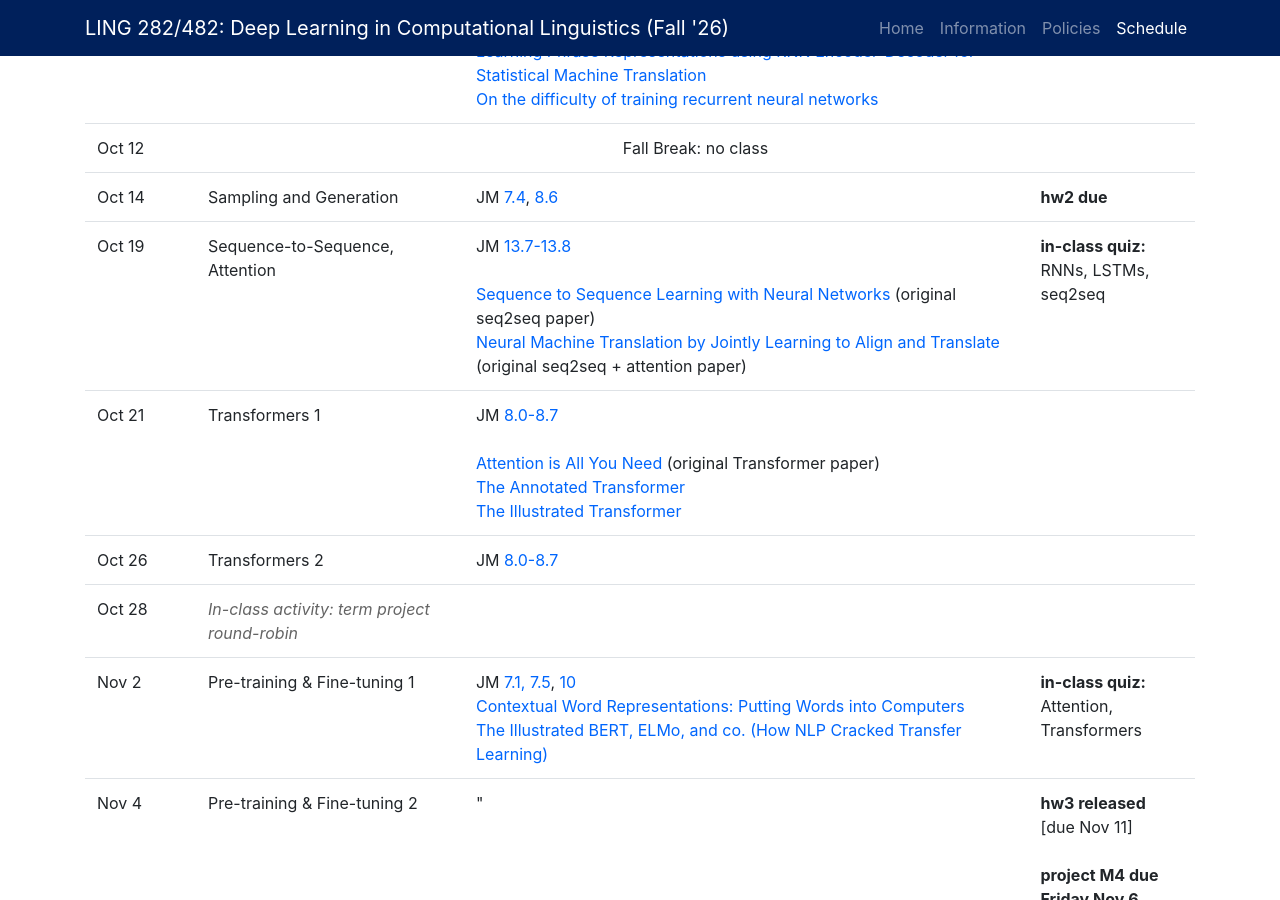
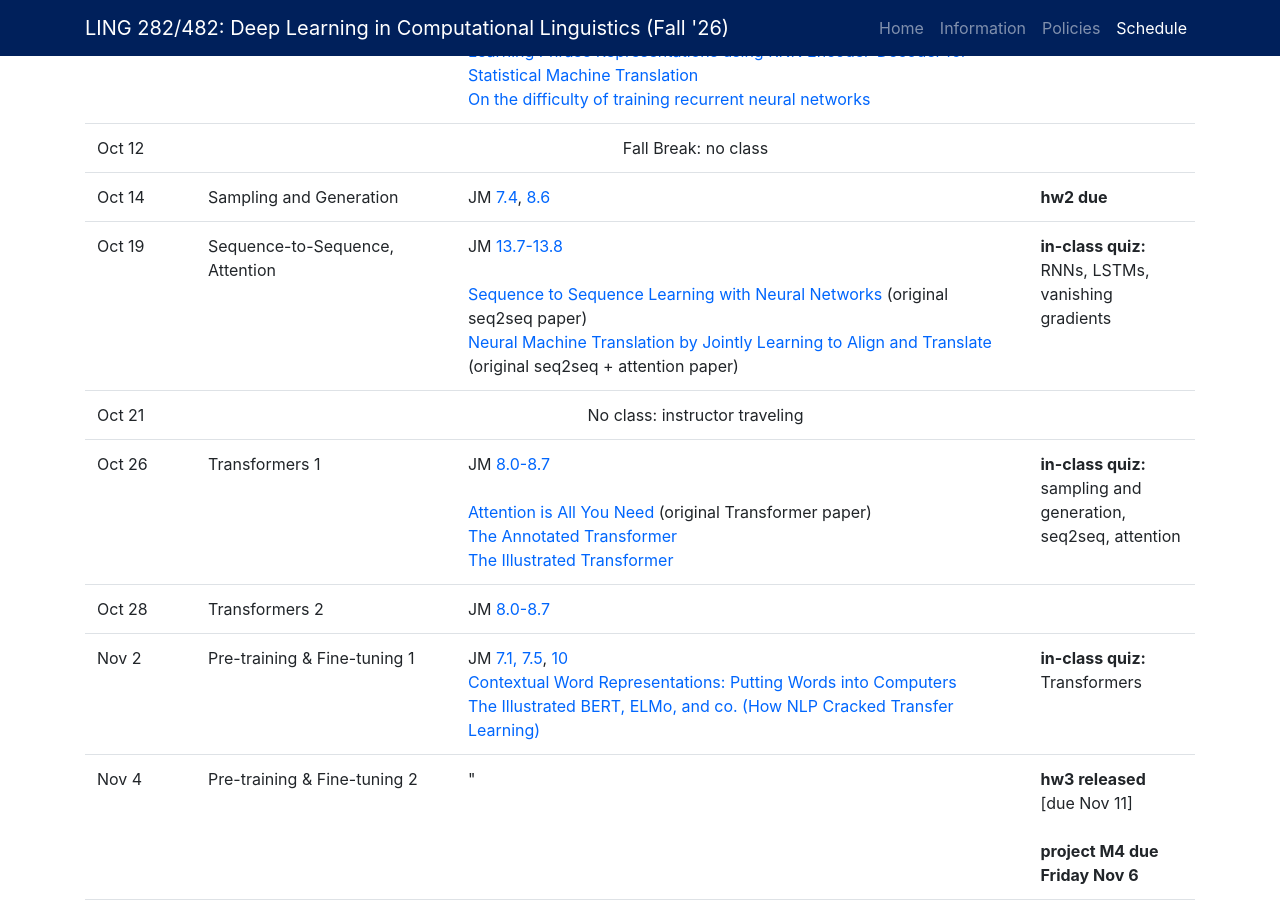
Before and after one commit to cmdowney88/cmdowney88.github.io, a Jekyll site: the page teaching/ling282/fall26/index.html, which Jekyll copies as it is, in a window 1280 px wide and 900 px high, scrolled down 4336 px. Built offline with Jekyll 4.4.1, drawn with Linux system fonts in a browser that asks for light colours.

Commit message:
ling282: cancel Oct 21 and drop the project round-robin
Oct 21 is an instructor absence. Dropping the round-robin frees the slot it
consumes, so Transformers shifts to Oct 26/28 and the session count still
balances. Quiz topics realigned so each Monday quiz covers only material
already taught.

```diff
--- a/teaching/ling282/fall26/index.html
+++ b/teaching/ling282/fall26/index.html
@@ -447,11 +447,15 @@
 									<a href="https://arxiv.org/pdf/1409.0473.pdf" target="_blank">Neural Machine Translation by Jointly Learning to Align and Translate</a> (original seq2seq + attention paper)
 								</td>
 								<td>
-									<strong>in-class quiz:</strong> RNNs, LSTMs, seq2seq
+									<strong>in-class quiz:</strong> RNNs, LSTMs, vanishing gradients
 								</td>
 							</tr>
 							<tr>
 								<td>Oct 21</td>
+								<td colspan="3" align="center">No class: instructor traveling</td>
+							</tr>
+							<tr>
+								<td>Oct 26</td>
 								<td>
 									Transformers 1
 								</td>
@@ -464,24 +468,18 @@
 									<br />
 									<a href="http://jalammar.github.io/illustrated-transformer/" target="_blank">The Illustrated Transformer</a>
 								</td>
-								<td></td>
+								<td>
+									<strong>in-class quiz:</strong> sampling and generation, seq2seq, attention
+								</td>
 							</tr>
 							<tr>
-								<td>Oct 26</td>
+								<td>Oct 28</td>
 								<td>
 									Transformers 2
 								</td>
 								<td>
 									JM <a href="https://web.stanford.edu/~jurafsky/slp3/8.pdf" target="_blank">8.0-8.7</a>
 								</td>
-								<td></td>
-							</tr>
-							<tr>
-								<td>Oct 28</td>
-								<td>
-									<em>In-class activity: term project round-robin</em>
-								</td>
-								<td></td>
 								<td></td>
 							</tr>
 							<tr>
```
Also changed, not shown: other parts of teaching/ling282/fall26/index.html (+1 -1 lines).
